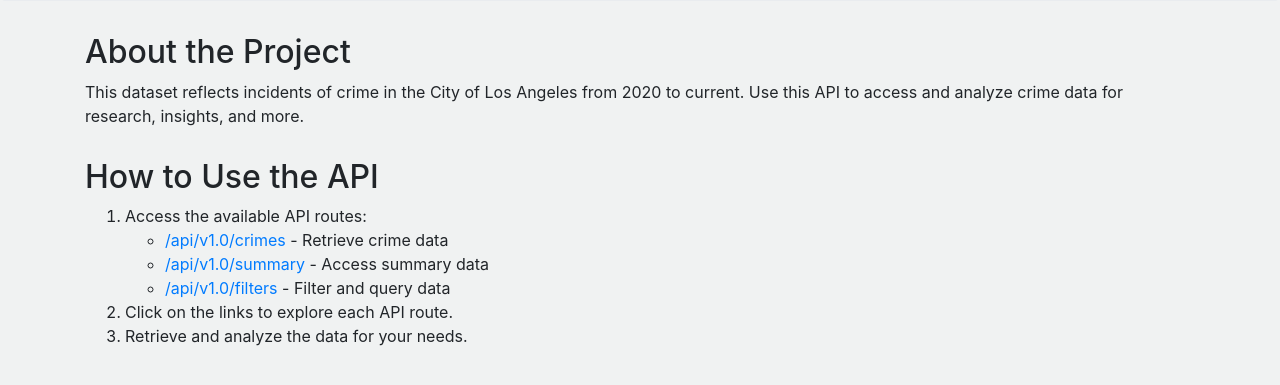
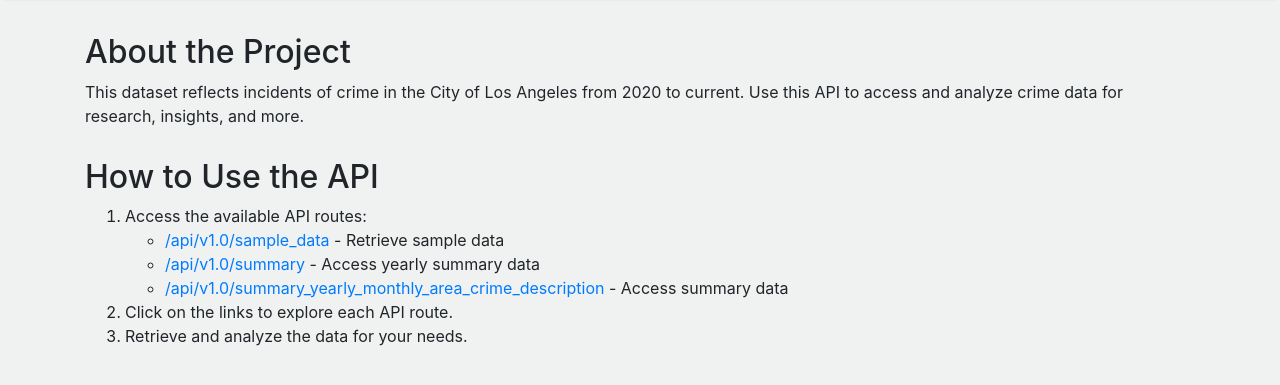
Before and after one commit to falconpunch082/la-crime-visualiser, a Flask app: page / in a window 1280 px wide. Shown: the part 276-661 px from the top of the page. Run offline with Flask 3, Linux system fonts and the light colour scheme; some libraries are stand-ins or nearby versions.

Commit message:
updating the homepage  html

```diff
--- a/templates/homepage.html
+++ b/templates/homepage.html
@@ -50,9 +50,9 @@
         <ol>
             <li>Access the available API routes:</li>
             <ul>
-                <li><a href="/api/v1.0/crimes">/api/v1.0/crimes</a> - Retrieve crime data</li>
-                <li><a href="/api/v1.0/summary">/api/v1.0/summary</a> - Access summary data</li>
-                <li><a href="/api/v1.0/filters">/api/v1.0/filters</a> - Filter and query data</li>
+                <li><a href="/api/v1.0/sample_data">/api/v1.0/sample_data</a> - Retrieve sample data</li>
+                <li><a href="/api/v1.0/summary">/api/v1.0/summary</a> - Access yearly summary data</li>
+                <li><a href="/api/v1.0/summary_yearly_monthly_area_crime_description">/api/v1.0/summary_yearly_monthly_area_crime_description</a> - Access summary data</li>
             </ul>
             <li>Click on the links to explore each API route.</li>
             <li>Retrieve and analyze the data for your needs.</li>
```
